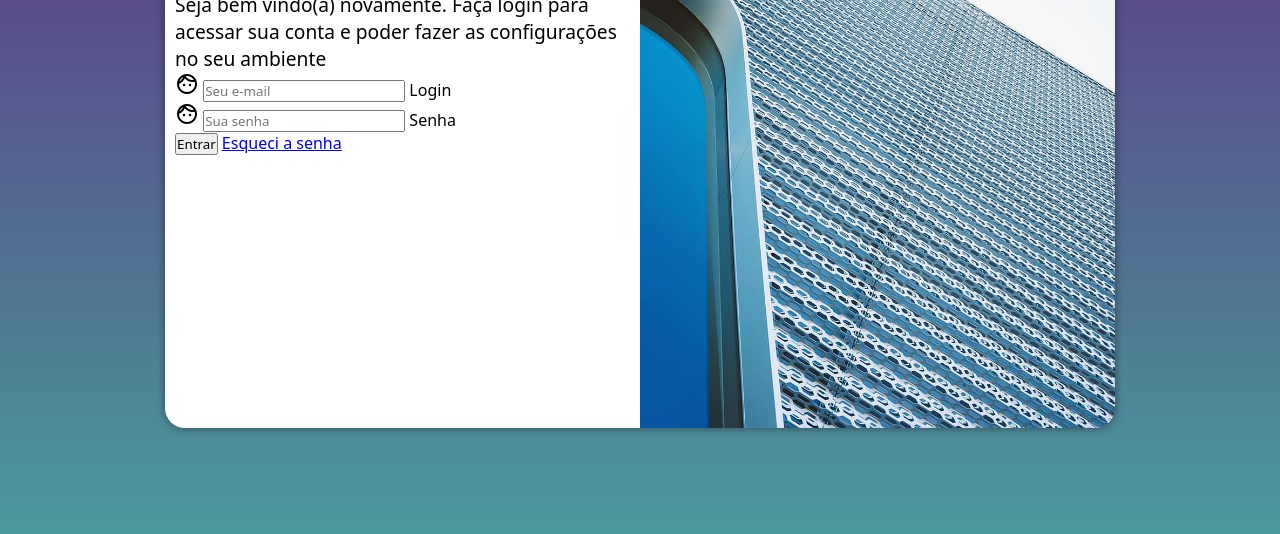
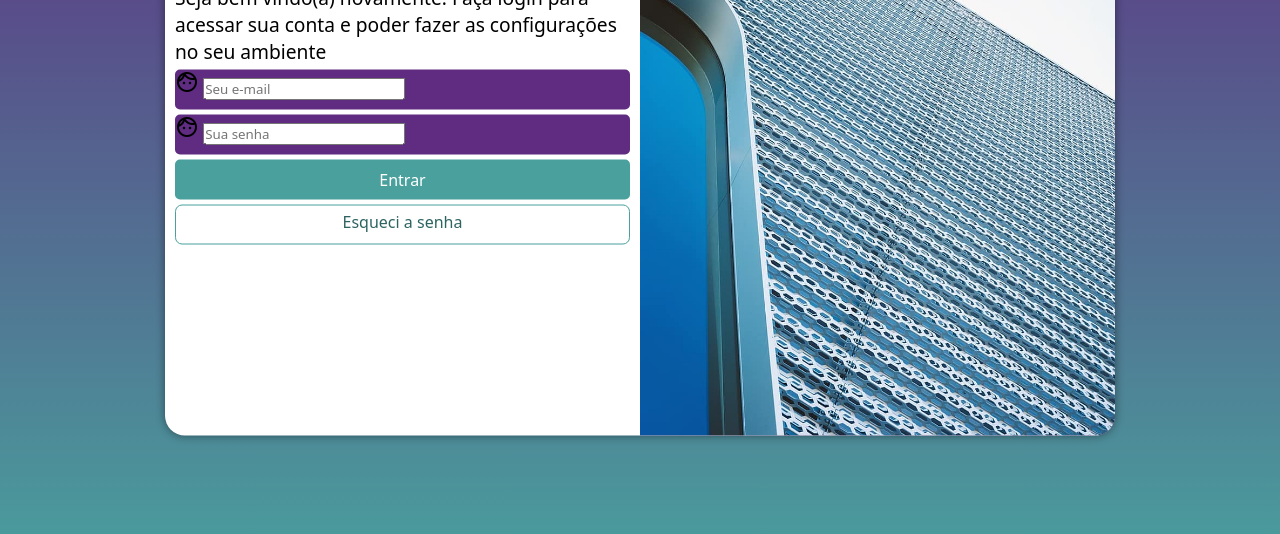
Before and after one commit to arthurguerraa/projeto-login, a plain HTML site: page index.html in a window 1280 px wide. Shown: the part 222-756 px from the top of the page. Drawn offline with nearby package versions, Linux system fonts and the light colour scheme.

Commit message:
formatação do formulário

```diff
--- a/estilos/style.css
+++ b/estilos/style.css
@@ -35,7 +35,7 @@ section#login{
     overflow: hidden; /* tudo fora da borda fica escondido */
     background-color: white;
     width: 250px;
-    height: 500px;
+    height: 515px;
     border-radius: 20px;
     box-shadow: 0px 0px 10px rgba(0, 0, 0, 0.450);
     transition: width 0.3s, height 0.3s;
@@ -63,3 +63,51 @@ div#formulario > h1{
 div#formulario > p{
     font-size: 0.8em;;
 }
+
+form > div.campo{
+    background-color: #5F2C82;
+    display: block;
+    width: 100%;
+    height: 40px;
+    border-radius: 5px;
+    margin: 5px 0px;
+}
+
+div.campo > label{
+    display: none;
+}
+
+form > input[type=submit]{
+    display: block;
+    font-size: 1em;
+    width: 100%; /* 100% do container */
+    height: 40px;
+    background-color: #49a09d;
+    color: white;
+    border: none;
+    border-radius: 5px;
+    cursor: pointer;
+}
+
+form > input[type=submit]:hover{
+    background-color: #2d6462;
+}
+
+form > a.botao{
+    display: block;
+    text-align: center;
+    font-size: 1em;
+    width: 100%;
+    height: 40px;
+    padding-top: 5px;
+    margin-top: 5px;
+    background-color: white;
+    color: #2d6462;
+    border: 1px solid #49a09d;
+    border-radius: 7px;
+    text-decoration: none;
+}
+
+form > a.botao:hover{
+    background-color: #6cd3cf;
+}
--- a/index.html
+++ b/index.html
@@ -29,7 +29,7 @@
                         <label for="isenha">Senha</label>
                     </div>
                     <input type="submit" value="Entrar">
-                    <a href="esqueci.html">Esqueci a senha</a>
+                    <a href="esqueci.html" class="botao">Esqueci a senha</a>
                 </form>
             </div>
         </section>
```
